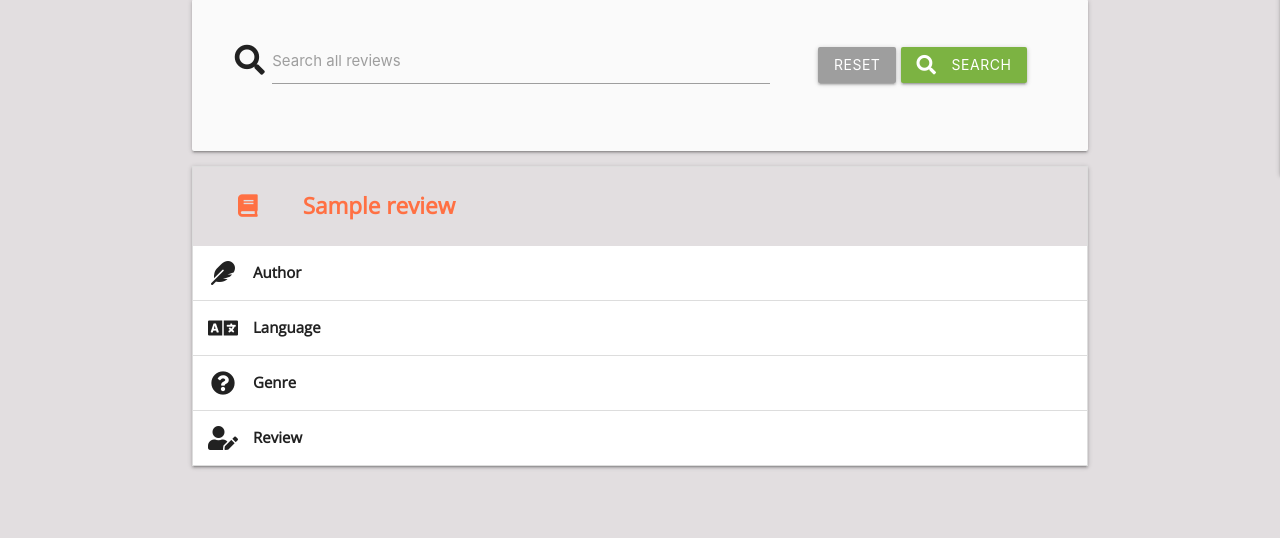
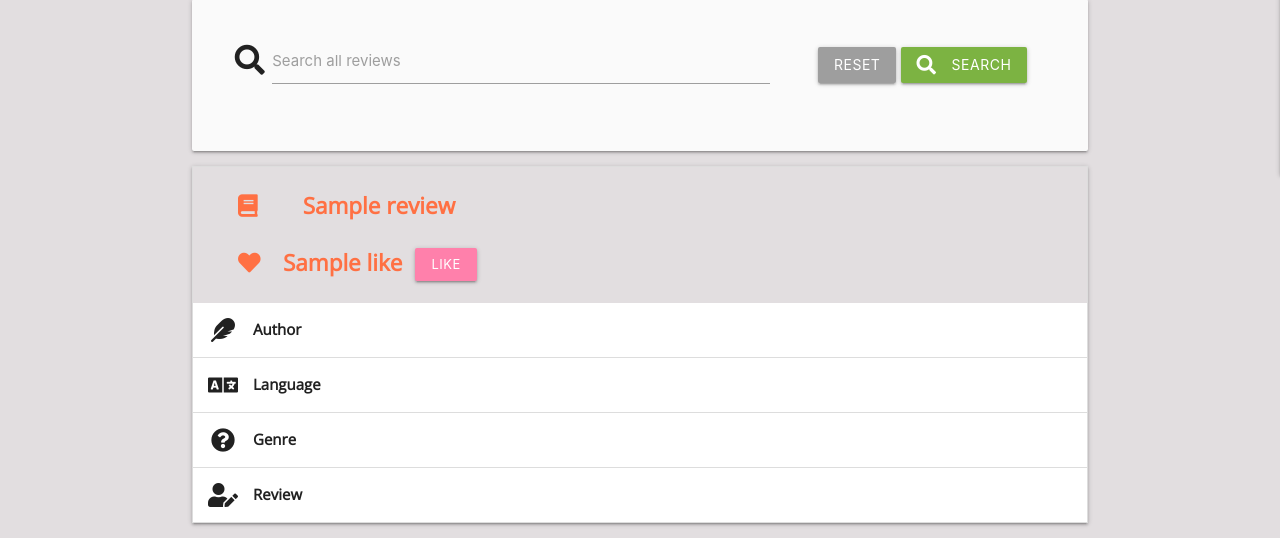
Before and after one commit to raphaelmar/escph_reading_club, a Flask app: page / in a window 1280 px wide. Shown: the part 685-1223 px from the top of the page. Before the commit the page ends 1154 px from the top, so only its background shows below. Run offline with Flask 2, Linux system fonts and the light colour scheme; a database or web service that is not in the repository returns one stand-in record (values such as "Sample title"); some libraries are stand-ins or nearby versions.

Commit message:
added like functionality

```diff
--- a/app.py
+++ b/app.py
@@ -116,7 +116,8 @@
             "language_name": request.form.get("language_name"),
             "genre_name": request.form.get("genre_name"),
             "review_text": request.form.get("review_text"),
-            "created_by": session["user"]
+            "created_by": session["user"],
+            "like": request.form.get("like", 0),
 
         }
         mongo.db.reviews.insert_one(review)
@@ -160,6 +161,15 @@
     return redirect(url_for("get_reviews"))
 
 
+@app.route("/like/<review_id>")
+def like(review_id):
+    mongo.db.reviews.find_one_and_update(
+        {"_id": ObjectId(review_id)},
+        {"$inc": {"like": 1}}
+     )
+    return redirect(url_for("get_reviews"))
+
+
 if __name__ == "__main__":
     app.run(host=os.environ.get("IP"),
             port=int(os.environ.get("PORT")),
--- a/static/css/style.css
+++ b/static/css/style.css
@@ -40,3 +40,19 @@
 #add_review {
     background-color: #e2dee0;
 }
+
+#like_button {
+    background-color: bisque;
+    margin-left: 1em;
+
+
+}
+
+#like_span {
+    padding-left: 1em;
+}
+
+a {
+    color: white;
+
+}
--- a/templates/reviews.html
+++ b/templates/reviews.html
@@ -33,6 +33,9 @@
             <a href="{{ url_for('delete_review', review_id=review._id) }}" class="btn-small orange darken-4 ">Delete</a><a href="{{ url_for('edit_review', review_id=review._id) }}" class="btn-small light-green darken-1 ">Edit</a></p></div>
             {% endif %}
         </li>
+        <li >
+        <div><p class="headers" id="book_title"><i class="fas fa-heart"></i><span id="like_span">{{ review.like }}</span><button class="btn-small pink accent-1" id="like_button"><a href="{{ url_for('like', review_id=review._id) }}">Like</a></button></span>
+        </li>
         <li>
         <div class="collapsible-header"><i class="fas fa-feather"></i><span class="headers">Author</span></div>
         <div class="collapsible-body"><span>{{ review.review_author }}</span></div>
@@ -51,6 +54,7 @@
                                         <p><em>{{ review.created_by }}</em> </p></div></div>
 
         </li>
+
     {% endfor %}
   </ul>
 
```
